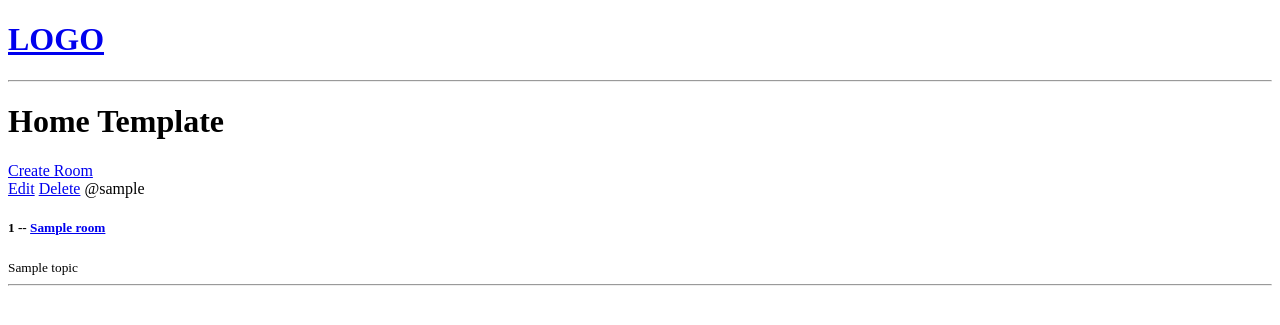
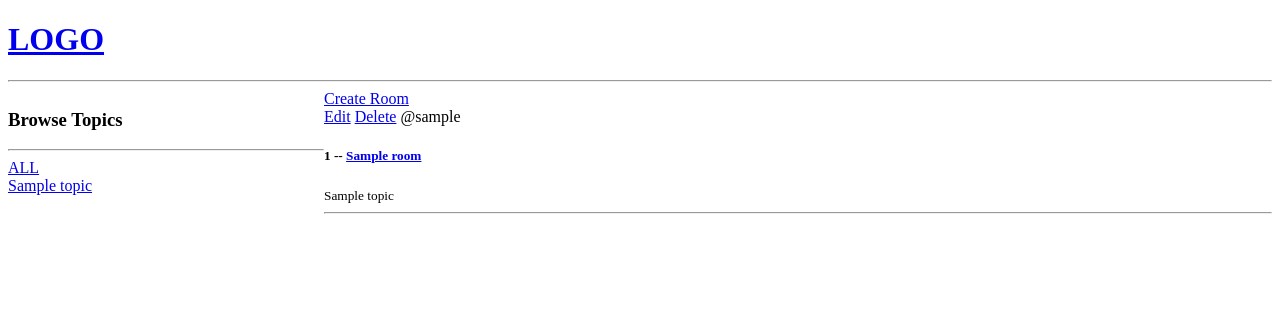
Before and after one commit to Mir-Yuchi/EazzyStudy-ChatApp, a Django app: page / in a window 1280 px wide. Shown: the top 325 px of the page. Run offline with Django 4.2, Linux system fonts and the light colour scheme; tables that the repository leaves empty hold one stand-in row (values such as "Sample post").

Commit message:
added Browse Topics bar

```diff
--- a/base/templates/base/home.html
+++ b/base/templates/base/home.html
@@ -2,7 +2,29 @@
 
 {% block content %}
 
-    <h1>Home Template</h1>
+    <style>
+        .home-container {
+            display: grid;
+            grid-template-columns: 1fr 3fr;
+        }
+    </style>
+
+    <div class="home-container">
+        <div>
+            <h3>Browse Topics</h3>
+            <hr>
+
+            <div>
+                <a href="{% url 'home' %}">ALL</a>
+            </div>
+
+            {% for topic in topics %}
+                <div>
+                    <a href="{% url 'home' %}?q={{ topic.name }}">{{ topic.name }}</a>
+                </div>
+            {% endfor %}
+        </div>
+
         <div>
             <a href="{% url 'create-room' %}">Create Room</a>
             <div>
@@ -19,4 +41,6 @@
             </div>
         </div>
 
+    </div>
+
 {% endblock %}
--- a/base/views.py
+++ b/base/views.py
@@ -1,21 +1,16 @@
 from django.shortcuts import render, redirect
-from django.http import HttpResponse
-from .models import Room
+from .models import Room, Topic
 from .forms import RoomForm
 
 
 # Create your views here.
 
-# rooms = [
-#     {'id': 1, 'name': 'Lets learn python'},
-#     {'id': 2, 'name': 'Design with me'},
-#     {'id': 3, 'name': 'Frontend developers'}
-# ]
-
 
 def home(request):
-    rooms = Room.objects.all()
-    context = {'rooms': rooms}
+    q = request.GET.get('q') if request.GET.get('q') is not None else ''
+    rooms = Room.objects.filter(topic__name__icontains=q)
+    topics = Topic.objects.all()
+    context = {'rooms': rooms, 'topics': topics}
     return render(request, 'base/home.html', context)
 
 
```
Lines whose indentation alone changed are shown as unchanged.
